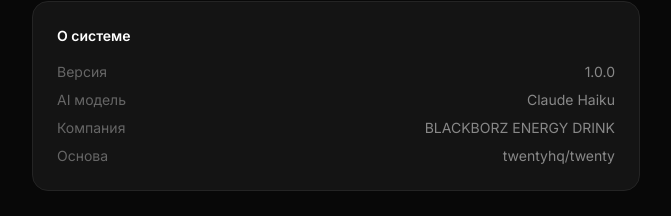
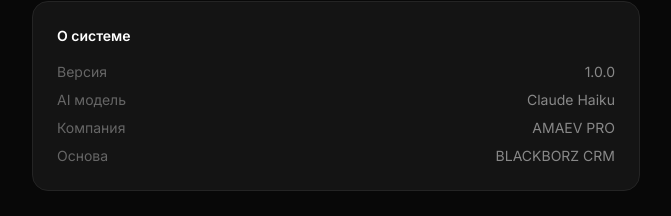
Before and after one commit to AMAEVAI/blackborz-energy-landing, a Next.js app: page /settings in a window 1280 px wide. Shown: the part 400-616 px from the top of the page, without its empty margins (0-671 px from the left). Built offline with nearby package versions, Linux system fonts and the light colour scheme; no server answers.

Commit message:
fix: Update company to AMAEV PRO and base to BLACKBORZ CRM in settings

```diff
--- a/src/app/settings/page.tsx
+++ b/src/app/settings/page.tsx
@@ -48,8 +48,8 @@ export default function SettingsPage() {
           <div className="space-y-2 text-sm text-[#666]">
             <div className="flex justify-between"><span>Версия</span><span className="text-[#888]">1.0.0</span></div>
             <div className="flex justify-between"><span>AI модель</span><span className="text-[#888]">Claude Haiku</span></div>
-            <div className="flex justify-between"><span>Компания</span><span className="text-[#888]">BLACKBORZ ENERGY DRINK</span></div>
-            <div className="flex justify-between"><span>Основа</span><span className="text-[#888]">twentyhq/twenty</span></div>
+            <div className="flex justify-between"><span>Компания</span><span className="text-[#888]">AMAEV PRO</span></div>
+            <div className="flex justify-between"><span>Основа</span><span className="text-[#888]">BLACKBORZ CRM</span></div>
           </div>
         </div>
       </div>
```
